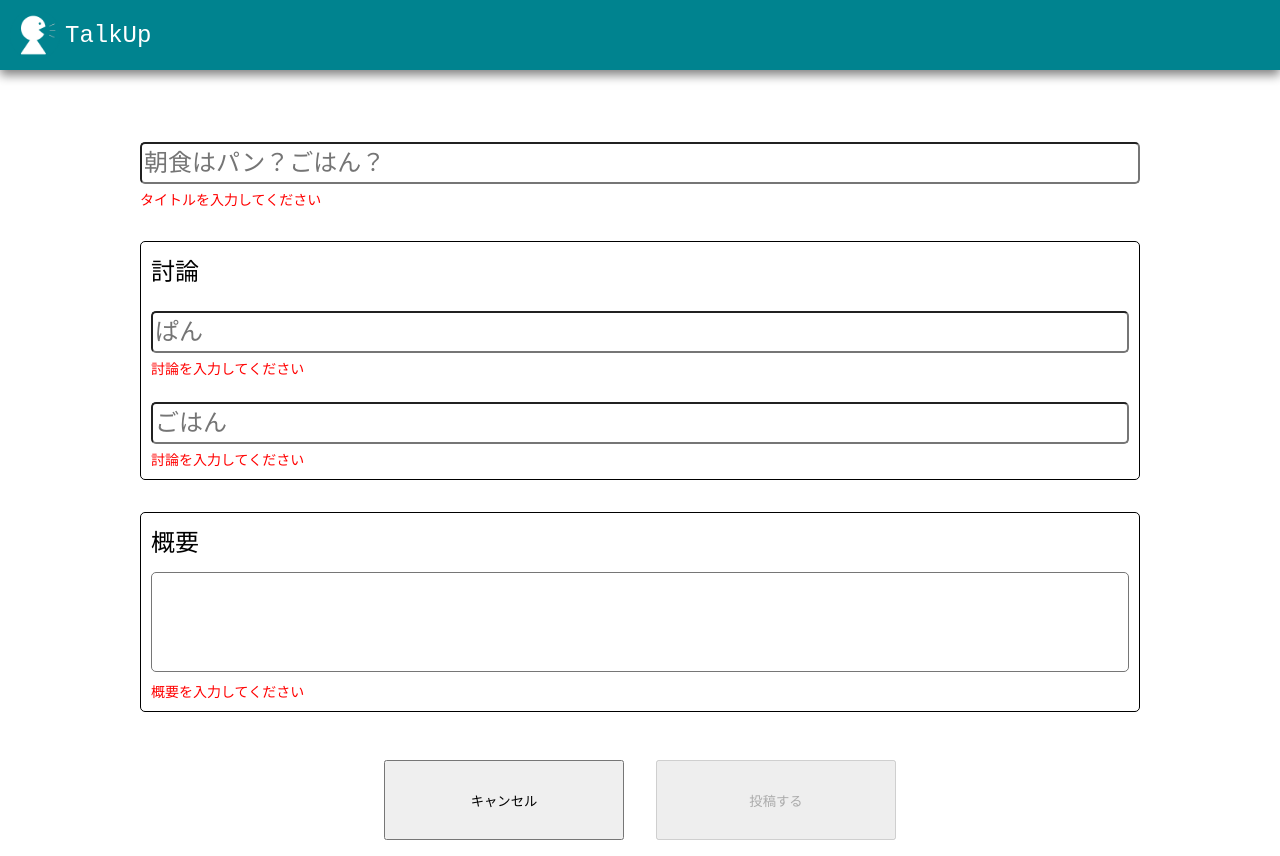
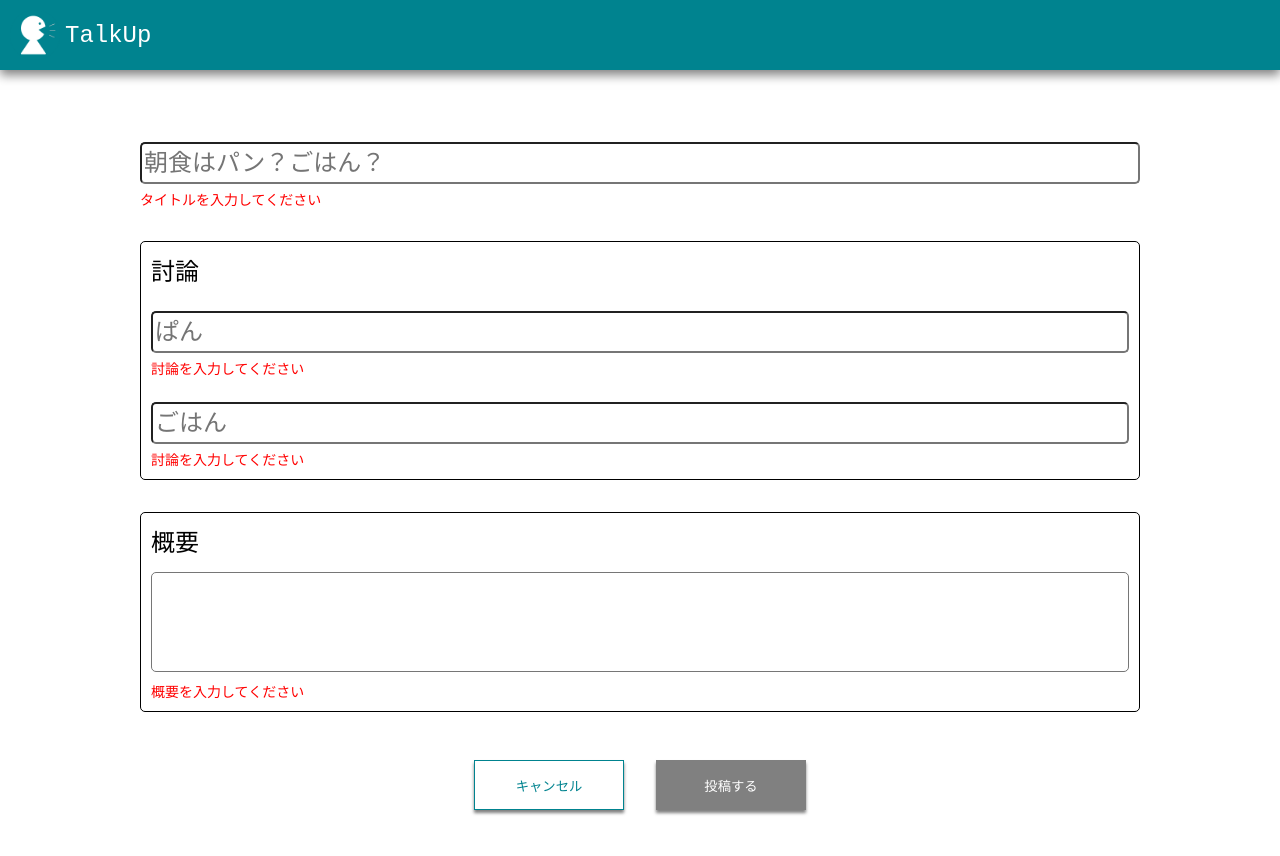
Before and after one commit to sikakou54/Discussion, a Next.js app: page /post in a window 1280 px wide. After the commit the page ends 826 px from the top, so only its background shows below. Built offline with nearby package versions, Linux system fonts and the light colour scheme.

Commit message:
first commit

```diff
--- a/pages/post/index.jsx
+++ b/pages/post/index.jsx
@@ -57,14 +57,14 @@ export default function Post({ userId }) {
 
                 </div>
                 <div className={style.buttonArea}>
-                    <div className={style.buttonAreaItem}><Button onClick={onCancel} text={'キャンセル'} /></div>
+                    <button className={style.cancel} onClick={onCancel}>キャンセル</button>
                     {
                         (title.length > 0 && title.length <= 30) &&
                             (positiveText.length > 0 && positiveText.length <= 20) &&
                             (negativeText.length > 0 && negativeText.length <= 20) &&
                             (detail.length > 0 && detail.length <= 140)
-                            ? <div className={style.buttonAreaItem}><Button disable={false} onClick={onPost} text={'投稿する'} /></div>
-                            : <div className={style.buttonAreaItem}><Button disable={true} onClick={onPost} text={'投稿する'} /></div>
+                            ? <button className={`${style.push} ${style.enable}`} disable={false} onClick={onPost} >投稿する</button>
+                            : <button className={`${style.push} ${style.disable}`} disable={true} onClick={onPost} >投稿する</button>
                     }
                 </div>
             </div>
--- a/styles/Post.module.css
+++ b/styles/Post.module.css
@@ -56,10 +56,41 @@
     margin-top: 32px;
 }
 
-.buttonAreaItem {
+.cancel {
     width: 150px;
     height: 50px;
     margin: 16px;
+    border: 1px solid #00838f;
+    background-color: white;
+    color: #00838f;
+    box-shadow: 0 3px 3px 0 rgba(0, 0, 0, .5);
+}
+
+.push {
+    width: 150px;
+    height: 50px;
+    margin: 16px;
+    box-shadow: 0 3px 3px 0 rgba(0, 0, 0, .5);
+}
+
+.enable {
+    border: 1px solid #00838f;
+    background-color: #00838f;
+    color: white;
+}
+
+.enable:hover {
+    background-color: #006064;
+}
+
+.disable {
+    border: none;
+    background-color: gray;
+    color: white;
+}
+
+.cancel:hover {
+    background-color: #e0f2f1;
 }
 
 .errorText {
--- a/styles/Select.module.css
+++ b/styles/Select.module.css
@@ -11,10 +11,8 @@
     align-items: center;
     text-align: left;
     font-size: 16px;
-    padding-top: 10px;
+    margin-top: 20px;
     margin-bottom: 20px;
-    margin-left: 12px;
-    margin-right: 12px;
 }
 
 .detail {
@@ -48,18 +46,8 @@
     margin-bottom: 32px;
     border-radius: 12px;
     text-align: left;
-    background-color: white;
-    color: black;
     border: none;
-    box-shadow: 0 5px 10px 0 rgba(0, 0, 0, .5);
-}
-
-.selectItem:hover {
-    border: 0.5px solid #00838f;
-}
-
-.selectItem:hover {
-    background-color: #4db6ac;
+    box-shadow: 0 1px 1px 0 rgba(0, 0, 0, .5);
 }
 
 .attendeesText {
@@ -72,14 +60,39 @@
     height: 70px;
     margin-bottom: 30px;
     border-radius: 12px;
-    background-color: #00838f;
-    color: white;
-    box-shadow: 0 5px 5px 0 rgba(0, 0, 0, .5);
+    box-shadow: 0 2px 2px 0 rgba(0, 0, 0, .5);
     border: none;
 }
 
-.joinButton:hover {
-    background-color: #00695c;
+.disable,
+.buttonDisable {
+    background-color: gray;
+    color: white;
+}
+
+.enable {
+    border: 2px outset #00838f;
+    background-color: white;
+    color: black;
+}
+
+.enable:hover {
+    background-color: #e0f2f1;
+}
+
+.buttonEnable {
+    background-color: #00838f;
+    color: white;
+}
+
+.buttonEnable:hover {
+    background-color: #006064;
+}
+
+.selected {
+    border: 2px inset #00838f;
+    background-color: #26a69a;
+    color: white;
 }
 
 @media screen and (min-width:480px) and (max-width:1024px) {
```
Also changed, not shown: components/select.jsx (+55 -14 lines), styles/DiscussionLabel.module.css (indentation only).
